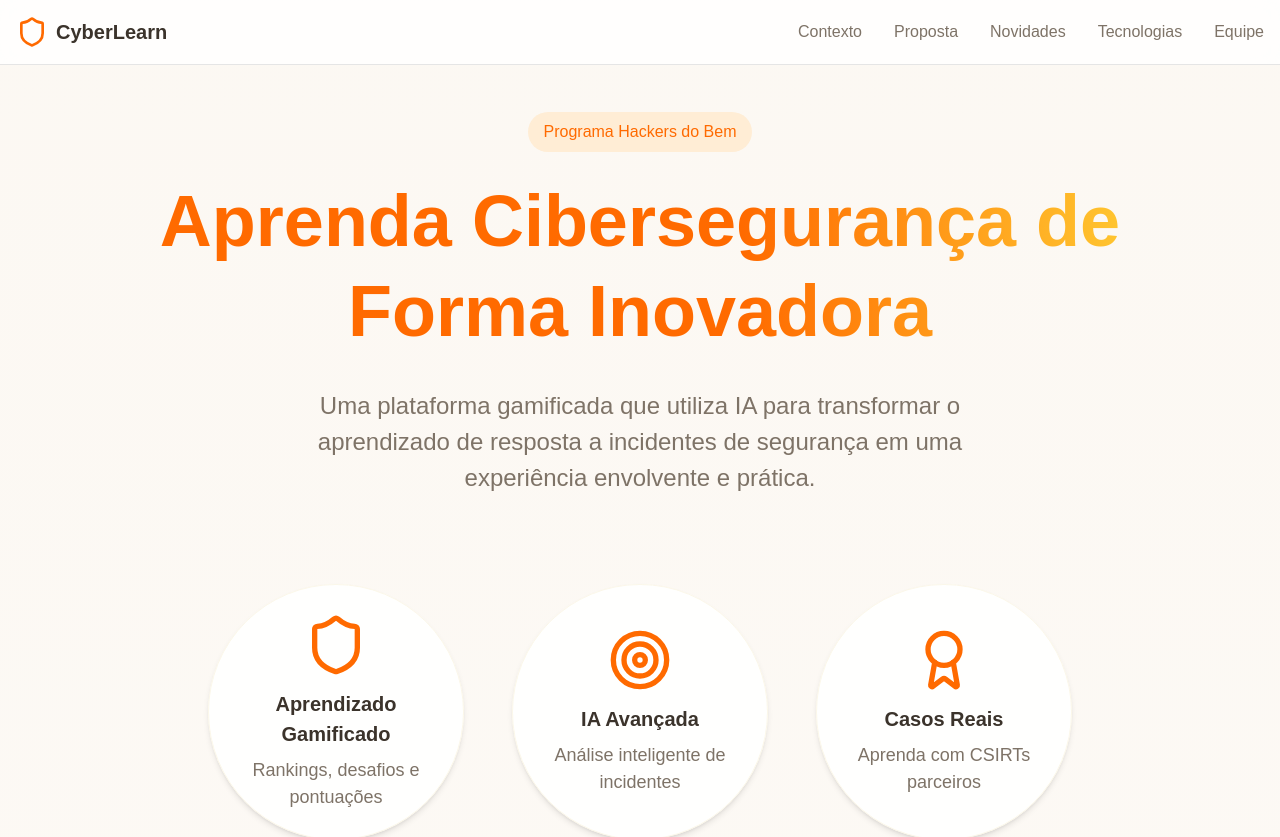
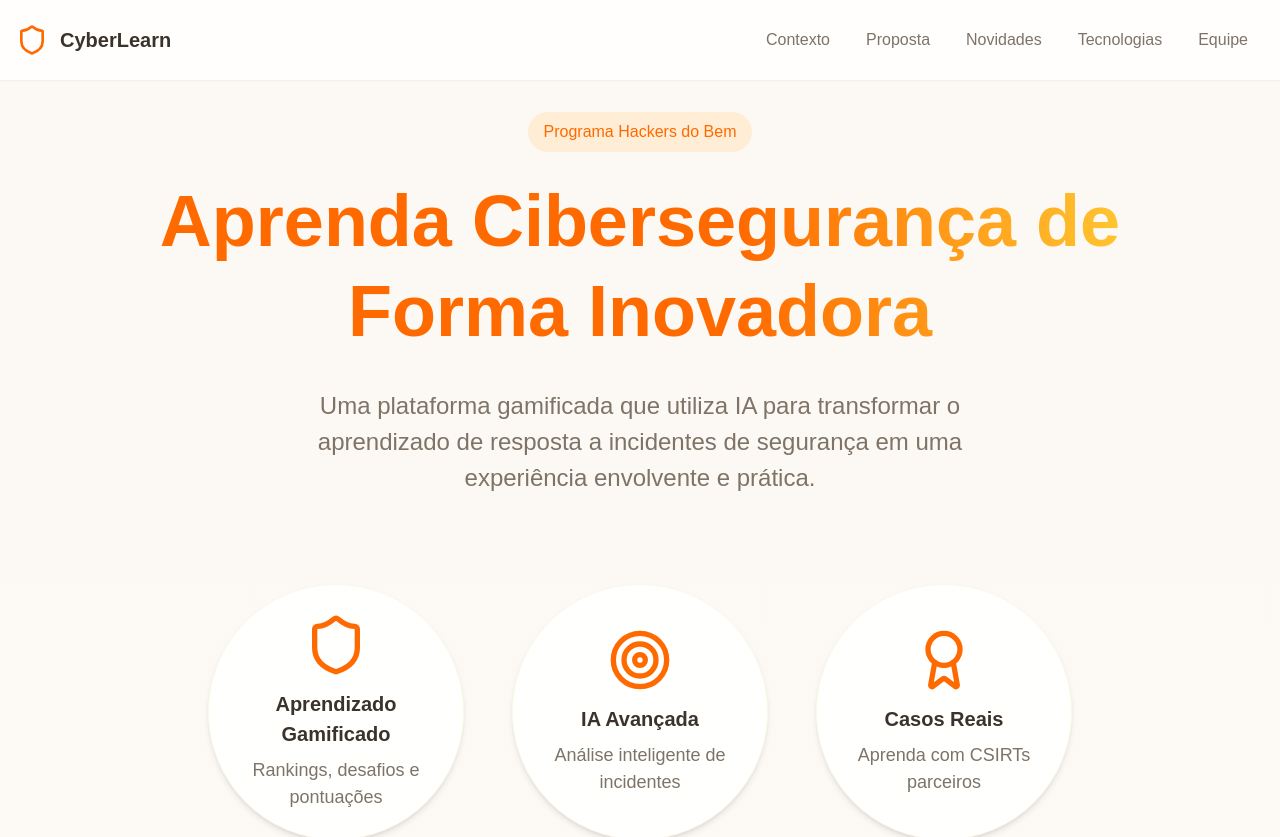
Before and after one commit to gt-rnp-lfi/gt-rnp-lfi.github.io, a Next.js app in the folder rnp-landingpage/: page / in a window 1280 px wide. Shown: the top 837 px of the page. Built offline with nearby package versions, Linux system fonts and the light colour scheme.

Commit message:
feat(ui): customizar a navbar

```diff
--- a/rnp-landingpage/components/nav-bar.tsx
+++ b/rnp-landingpage/components/nav-bar.tsx
@@ -8,37 +8,39 @@ export default function NavBar() {
   const [isMenuOpen, setIsMenuOpen] = useState(false)
 
   return (
-    <nav className="fixed top-0 left-0 right-0 w-full bg-white/80 backdrop-blur-md z-50 border-b">
+    <nav className="fixed top-0 left-0 right-0 w-full bg-white/80 backdrop-blur-md z-50 shadow-sm">
       <div className="container mx-auto px-4">
-        <div className="flex items-center justify-between h-16">
+        <div className="flex items-center justify-between h-20">
           {/* Logo and Brand */}
-          <Link href="/" className="flex items-center space-x-2">
-            <Shield className="h-8 w-8 text-brand-primary" />
-            <span className="font-bold text-xl text-text-primary">CyberLearn</span>
+          <Link href="/" className="flex items-center space-x-3 group">
+            <Shield className="h-8 w-8 text-brand-primary transition-transform group-hover:scale-110" />
+            <span className="font-bold text-xl text-text-primary group-hover:text-brand-primary transition-colors">
+              CyberLearn
+            </span>
           </Link>
 
           {/* Desktop Navigation */}
-          <div className="hidden md:flex items-center space-x-8">
-            <Link href="#context" className="text-text-secondary hover:text-brand-primary transition-colors">
-              Contexto
-            </Link>
-            <Link href="#proposal" className="text-text-secondary hover:text-brand-primary transition-colors">
-              Proposta
-            </Link>
-            <Link href="#news" className="text-text-secondary hover:text-brand-primary transition-colors">
-              Novidades
-            </Link>
-            <Link href="#tech" className="text-text-secondary hover:text-brand-primary transition-colors">
-              Tecnologias
-            </Link>
-            <Link href="#team" className="text-text-secondary hover:text-brand-primary transition-colors">
-              Equipe
-            </Link>
+          <div className="hidden md:flex items-center space-x-1">
+            {[
+              { href: '#context', label: 'Contexto' },
+              { href: '#proposal', label: 'Proposta' },
+              { href: '#news', label: 'Novidades' },
+              { href: '#tech', label: 'Tecnologias' },
+              { href: '#team', label: 'Equipe' },
+            ].map((item) => (
+              <Link
+                key={item.href}
+                href={item.href}
+                className="px-4 py-2 rounded-full text-text-secondary hover:text-brand-primary hover:bg-brand-surface-1 transition-all duration-200"
+              >
+                {item.label}
+              </Link>
+            ))}
           </div>
 
           {/* Mobile Menu Button */}
           <button
-            className="md:hidden"
+            className="md:hidden p-2 rounded-full hover:bg-brand-surface-1 transition-colors"
             onClick={() => setIsMenuOpen(!isMenuOpen)}
             aria-label="Toggle menu"
           >
@@ -52,43 +54,24 @@ export default function NavBar() {
 
         {/* Mobile Menu */}
         {isMenuOpen && (
-          <div className="md:hidden py-4">
-            <div className="flex flex-col space-y-4">
-              <Link
-                href="#context"
-                className="text-text-secondary hover:text-brand-primary transition-colors"
-                onClick={() => setIsMenuOpen(false)}
-              >
-                Contexto
-              </Link>
-              <Link
-                href="#proposal"
-                className="text-text-secondary hover:text-brand-primary transition-colors"
-                onClick={() => setIsMenuOpen(false)}
-              >
-                Proposta
-              </Link>
-              <Link
-                href="#news"
-                className="text-text-secondary hover:text-brand-primary transition-colors"
-                onClick={() => setIsMenuOpen(false)}
-              >
-                Novidades
-              </Link>
-              <Link
-                href="#tech"
-                className="text-text-secondary hover:text-brand-primary transition-colors"
-                onClick={() => setIsMenuOpen(false)}
-              >
-                Tecnologias
-              </Link>
-              <Link
-                href="#team"
-                className="text-text-secondary hover:text-brand-primary transition-colors"
-                onClick={() => setIsMenuOpen(false)}
-              >
-                Equipe
-              </Link>
+          <div className="md:hidden py-4 px-2 border-t">
+            <div className="flex flex-col space-y-1">
+              {[
+                { href: '#context', label: 'Contexto' },
+                { href: '#proposal', label: 'Proposta' },
+                { href: '#news', label: 'Novidades' },
+                { href: '#tech', label: 'Tecnologias' },
+                { href: '#team', label: 'Equipe' },
+              ].map((item) => (
+                <Link
+                  key={item.href}
+                  href={item.href}
+                  className="px-4 py-2 rounded-lg text-text-secondary hover:text-brand-primary hover:bg-brand-surface-1 transition-all duration-200"
+                  onClick={() => setIsMenuOpen(false)}
+                >
+                  {item.label}
+                </Link>
+              ))}
             </div>
           </div>
         )}
```
